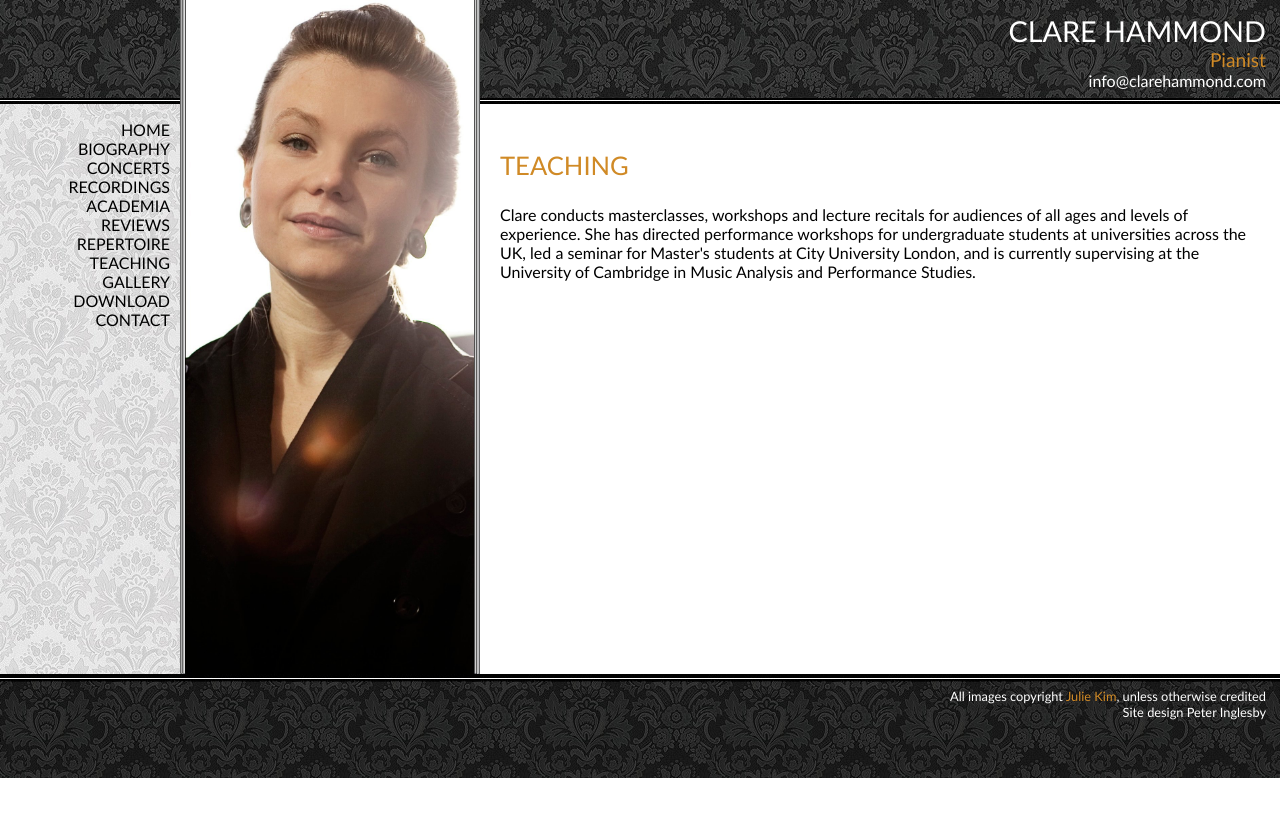
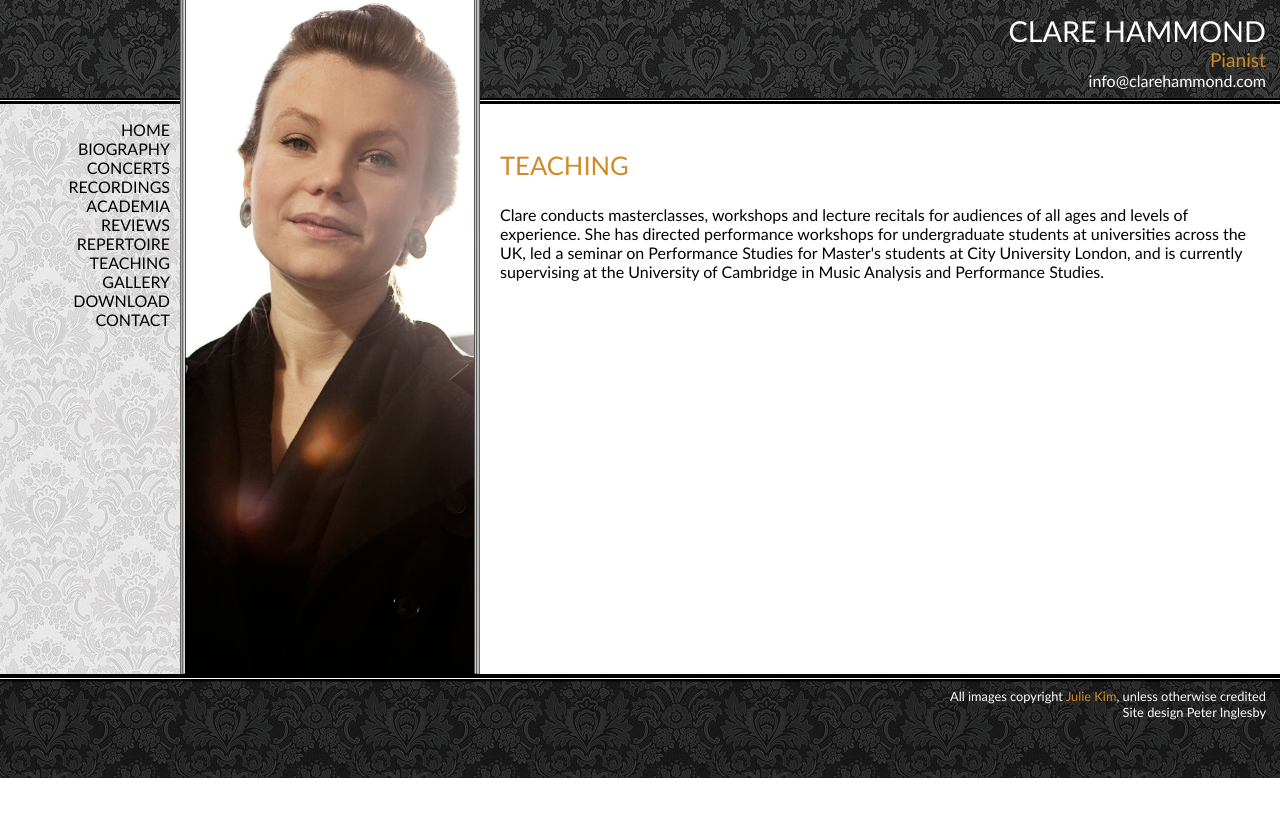
Before and after one commit to hammonc/clarehammond.com, a Jekyll site: the page built from teaching.html, in a window 1280 px wide. Shown: the top 817 px of the page. Built offline with Jekyll 4.4.1, drawn with Linux system fonts in a browser that asks for light colours.

Commit message:
teaching update

```diff
--- a/teaching.html
+++ b/teaching.html
@@ -6,4 +6,4 @@ image: education.jpg
 <h3 class="page-heading">TEACHING</h3>
 <p>Clare conducts masterclasses, workshops and
 lecture recitals for audiences of all ages and levels of
-experience. She has directed performance workshops for undergraduate students at universities across the UK, led a seminar for Master's students at City University London, and is currently supervising at the University of Cambridge in Music Analysis and Performance Studies.</p>
+experience. She has directed performance workshops for undergraduate students at universities across the UK, led a seminar on Performance Studies for Master's students at City University London, and is currently supervising at the University of Cambridge in Music Analysis and Performance Studies.</p>
```
